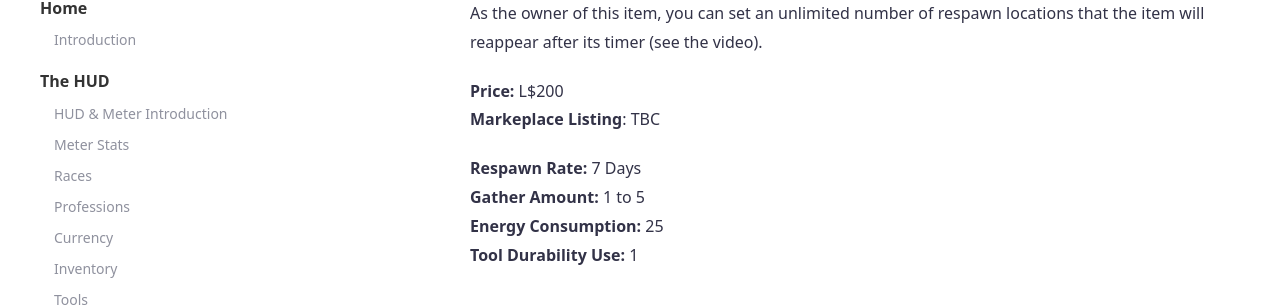
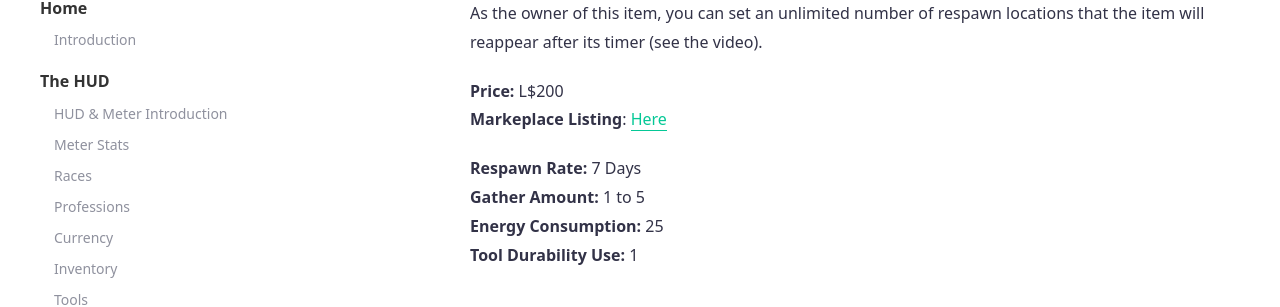
Before and after one commit to SLColonies/Public, a Jekyll site: the page built from _docs/gold.md, in a window 1280 px wide and 900 px high, scrolled down 317 px. Shown: the part 152-459 px from the top of the window. Built offline with Jekyll 4.4.1, drawn with Linux system fonts in a browser that asks for light colours.

Commit message:
Update gold.md

```diff
--- a/_docs/gold.md
+++ b/_docs/gold.md
@@ -11,7 +11,7 @@ These blank coins can be sold to a coin minter to be pressed into a sim specific
 As the owner of this item, you can set an unlimited number of respawn locations that the item will reappear after its timer (see the video).
 
 **Price:** L$200<br>
-**Markeplace Listing**: TBC<br>
+**Markeplace Listing**: [Here](https://marketplace.secondlife.com/p/SLC-Gatherables-Gold-Vein/20236777)<br>
 
 **Respawn Rate:** 7 Days<br>
 **Gather Amount:** 1 to 5<br>
```
